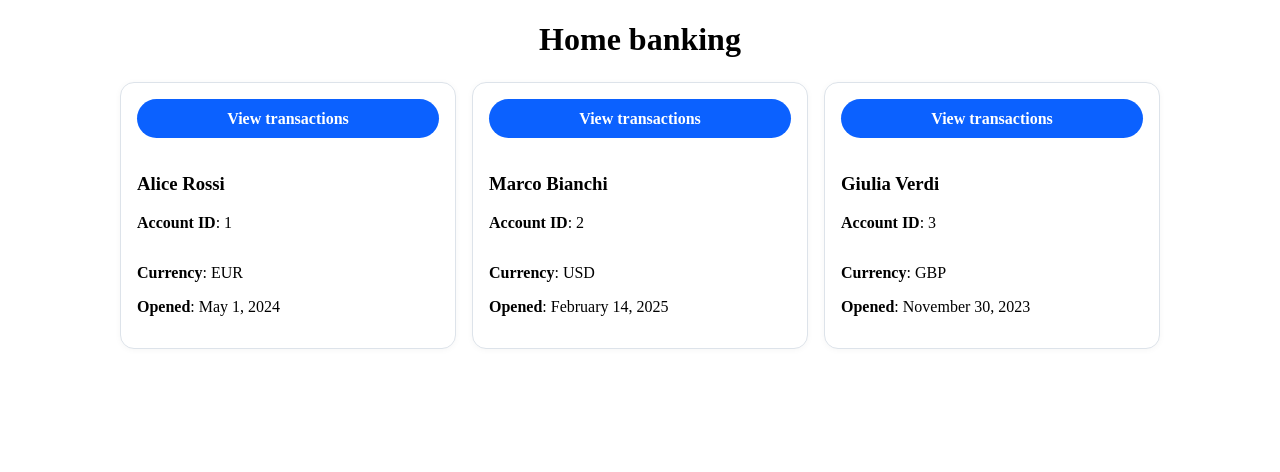
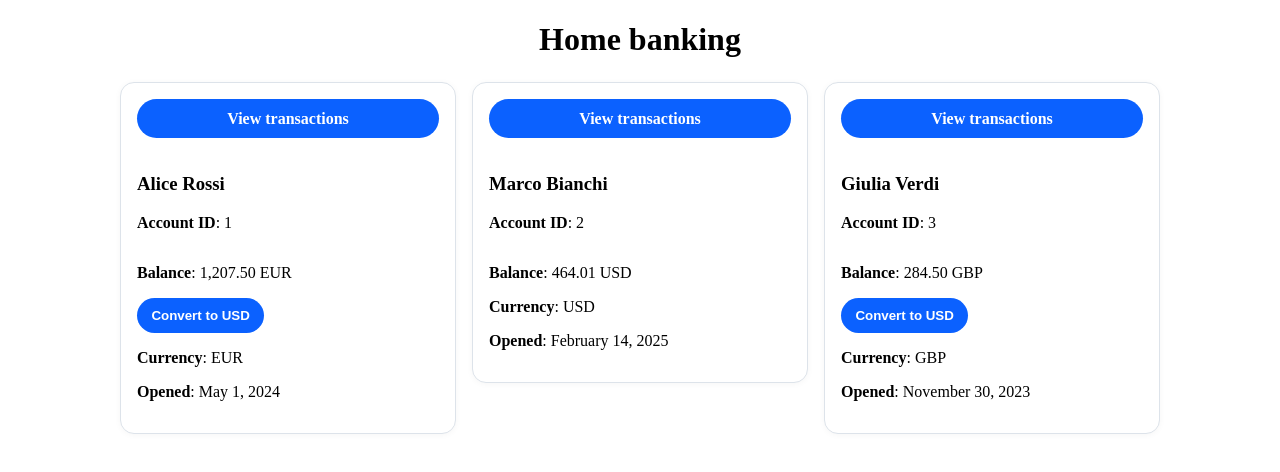
Before and after one commit to School-works/homeBanking-frontend, an Angular app: page / in a window 1280 px wide. Shown: the top 472 px of the page. Built offline with nearby package versions, Linux system fonts and the light colour scheme.

Commit message:
added fankfurter API conversion to USD and button to acutally convert

```diff
--- a/angular.json
+++ b/angular.json
@@ -54,6 +54,9 @@
           "defaultConfiguration": "production"
         },
         "serve": {
+          "options": {
+            "proxyConfig": "proxy.conf.json"
+          },
           "builder": "@angular/build:dev-server",
           "configurations": {
             "production": {
--- /dev/null
+++ b/src/app/services/frankfurter-api.service.ts
@@ -0,0 +1,18 @@
+// src/app/services/public-api.service.ts
+import { Injectable } from '@angular/core';
+
+@Injectable({ providedIn: 'root' })
+export class FrankFurterApiService {
+  private url = 'https://api.frankfurter.dev/';
+
+  getData() {
+    return fetch(this.url).then((r) => r.json());
+  }
+
+  convert(base: string, quote: string, amount: number) {
+    const api = 'https://api.frankfurter.dev';
+    return fetch(`${api}/v2/rate/${base}/${quote}`)
+      .then((r) => r.json())
+      .then((d) => (amount * d.rate).toFixed(2));
+  }
+}
--- a/src/components/account-card/account-card.css
+++ b/src/components/account-card/account-card.css
@@ -80,6 +80,11 @@
   color: #c92a2a;
 }
 
+.converted-balance {
+  margin-top: 0.75rem;
+  color: #0b61ff;
+}
+
 .empty-state {
   color: #6b7280;
   margin: 0.5rem 0 0;
--- a/src/components/account-card/account-card.html
+++ b/src/components/account-card/account-card.html
@@ -13,6 +13,20 @@
     </div>
   </div>
 
+  <p><strong>Balance</strong>: {{ balance | number:'1.2-2' }} {{ account.currency }}</p>
+  <button
+    *ngIf="canConvert"
+    class="manage-button convert-button"
+    type="button"
+    (click)="convertBalance()"
+    [disabled]="isConverting()"
+  >
+    {{ isConverting() ? 'Converting...' : 'Convert to USD' }}
+  </button>
+  <p *ngIf="convertedBalance()" class="converted-balance">
+    {{ convertedBalance() }}
+  </p>
+
   <p><strong>Currency</strong>: {{ account.currency }}</p>
   <p><strong>Opened</strong>: {{ account.created_at | date:'longDate' }}</p>
 </article>
--- a/src/components/account-card/account-card.ts
+++ b/src/components/account-card/account-card.ts
@@ -1,7 +1,8 @@
-import { Component, Input } from '@angular/core';
+import { Component, Input, signal } from '@angular/core';
 import { CommonModule } from '@angular/common';
 import { RouterLink } from '@angular/router';
 import { Account } from '../../models/account';
+import { FrankFurterApiService } from '../../app/services/frankfurter-api.service';
 
 @Component({
   standalone: true,
@@ -12,4 +13,38 @@ import { Account } from '../../models/account';
 })
 export class AccountCard {
   @Input() account!: Account;
+
+  protected convertedBalance = signal<string | null>(null);
+  protected isConverting = signal(false);
+
+  constructor(private frankFurterApi: FrankFurterApiService) {}
+
+  protected get balance(): number {
+    return this.account?.transactions?.reduce((sum, transaction) => sum + transaction.amount, 0) ?? 0;
+  }
+
+  protected get canConvert(): boolean {
+    return this.account?.currency !== 'USD';
+  }
+
+  protected convertBalance(): void {
+    if (!this.account) {
+      return;
+    }
+
+    this.isConverting.set(true);
+    this.convertedBalance.set(null);
+
+    this.frankFurterApi
+      .convert(this.account.currency, 'USD', this.balance)
+      .then((result) => {
+        this.convertedBalance.set(`${this.balance.toFixed(2)} ${this.account.currency} = ${result} USD`);
+      })
+      .catch(() => {
+        this.convertedBalance.set('Conversion failed. Please try again.');
+      })
+      .finally(() => {
+        this.isConverting.set(false);
+      });
+  }
 }
```
Also changed, not shown: proxy.conf.json (added, +11 -0 lines), 2 other files (tests, documents, lock files or other folders).
